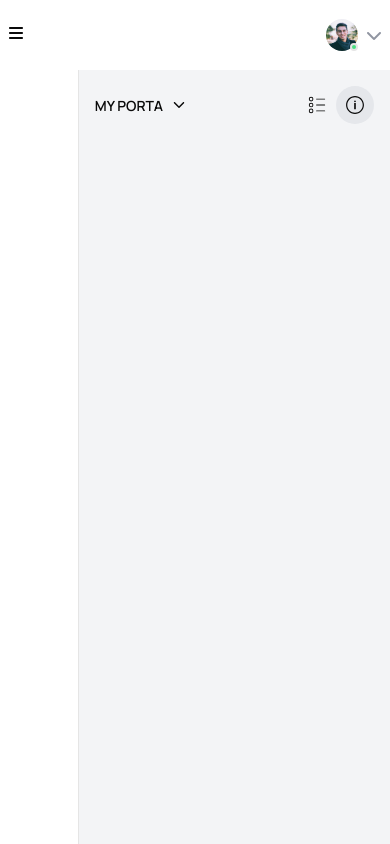
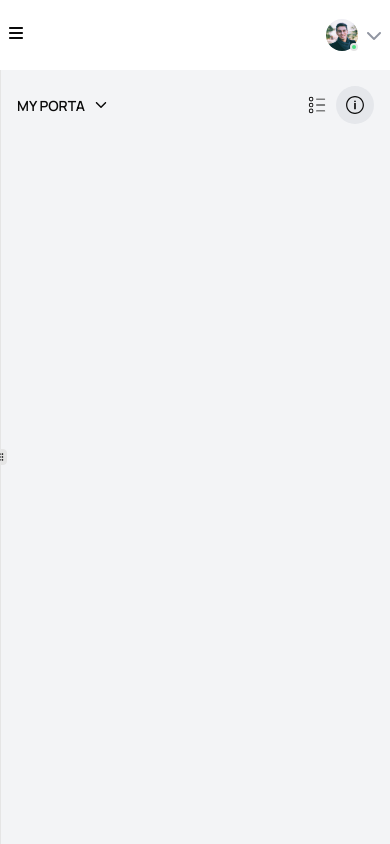
Before and after one commit to ramin-xanif-muslim/porta-react-ts-vite, a React (Vite) app: page / in a window 390 px wide. Built offline with nearby package versions, Linux system fonts and the light colour scheme.

Commit message:
WIP: resizable

```diff
--- a/src/components/ui/resizable.tsx
+++ b/src/components/ui/resizable.tsx
@@ -9,7 +9,7 @@ const ResizablePanelGroup = ({
 }: React.ComponentProps<typeof ResizablePrimitive.PanelGroup>) => (
   <ResizablePrimitive.PanelGroup
     className={cn(
-      "flex h-full w-full data-[panel-group-direction=vertical]:flex-col",
+      "hidden md:flex h-full w-full data-[panel-group-direction=vertical]:flex-col",
       className
     )}
     {...props}
--- a/src/layouts/app-layout/AppLayout.tsx
+++ b/src/layouts/app-layout/AppLayout.tsx
@@ -5,7 +5,6 @@ import {
     ResizablePanel,
     ResizablePanelGroup,
 } from "../../components/ui/resizable";
-// } from "@/components/ui/resizable";
 
 import Header from "./header/Header";
 import Sidebar from "./sidebar/Sidebar";
@@ -13,12 +12,17 @@ import Breadcrumb from "./Breadcrumb";
 import { Outlet } from "react-router-dom";
 import { AnimatePresence, motion } from "framer-motion";
 import useStore from "../../store/useStore";
+import classNames from "classnames";
 
 const AppLayout = () => {
     const isOpenSidebar = useStore((state) => state.isOpenSidebar);
 
+    const defaultSize = localStorage.getItem("sidebar-width")
+        ? Number(localStorage.getItem("sidebar-width"))
+        : 20;
+
     const handleResize = (resize: number) => {
-        console.log(resize);
+        localStorage.setItem("sidebar-width", resize.toString());
     };
 
     return (
@@ -30,9 +34,13 @@ const AppLayout = () => {
             <div className="flex">
                 <ResizablePanelGroup direction="horizontal">
                     <ResizablePanel
-                        defaultSize={20}
+                        defaultSize={defaultSize}
                         // minSize={15}
                         onResize={handleResize}
+                        className={classNames({
+                            "hidden md:block": true,
+                            "!hidden": !isOpenSidebar,
+                        })}
                     >
                         {/* sidebar */}
                         <AnimatePresence>
@@ -48,7 +56,7 @@ const AppLayout = () => {
                             </motion.aside>
                         </AnimatePresence>
                     </ResizablePanel>
-                    <ResizableHandle />
+                    <ResizableHandle withHandle />
                     <ResizablePanel>
                         {/* content */}
                         <div className="flex-1 h-[calc(100vh-70px)] md:h-[calc(100vh-100px)] bg-[#F3F4F6FF]  p-4  overflow-y-auto no-scrollbar">
```
